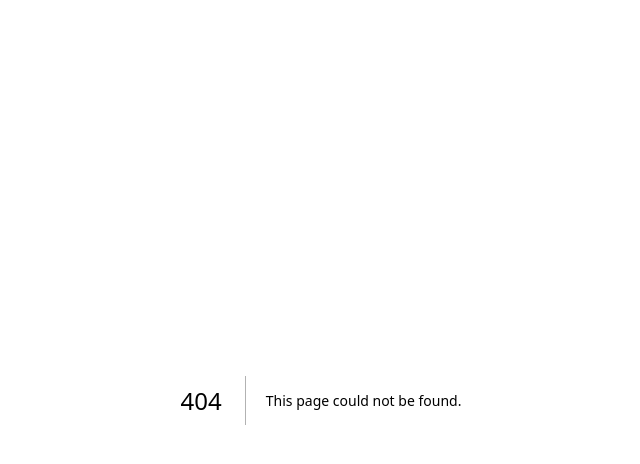
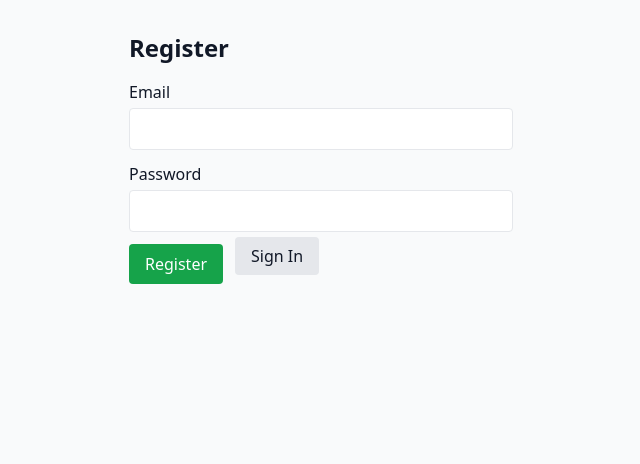
Before and after one commit to yinshen138/ecommerce, a Next.js app in the folder frontend/: page /register in a window 1280 px wide. Before the commit this address had no page. Shown: the top 464 px of the page, without its empty margins (319-959 px from the left). Built offline with nearby package versions, Linux system fonts and the light colour scheme; no server answers.

Commit message:
feat(frontend): add login/register/profile pages using Supabase client

```diff
--- /dev/null
+++ b/frontend/lib/supabase.ts
@@ -0,0 +1,6 @@
+import { createClient } from '@supabase/supabase-js'
+
+const url = process.env.NEXT_PUBLIC_SUPABASE_URL || ''
+const anonKey = process.env.NEXT_PUBLIC_SUPABASE_ANON_KEY || ''
+
+export const supabase = createClient(url, anonKey)
--- a/frontend/package.json
+++ b/frontend/package.json
@@ -13,7 +13,8 @@
     "next": "^13.4.0",
     "react": "^18.2.0",
     "react-dom": "^18.2.0",
-    "tailwindcss": "^3.0.0"
+    "tailwindcss": "^3.0.0",
+    "@supabase/supabase-js": "^2.28.0"
   },
   "devDependencies": {
     "@playwright/test": "^1.62.1",
--- /dev/null
+++ b/frontend/pages/login.tsx
@@ -0,0 +1,48 @@
+import { useState } from 'react'
+import Link from 'next/link'
+import { supabase } from '../lib/supabase'
+
+export default function LoginPage() {
+  const [email, setEmail] = useState('')
+  const [password, setPassword] = useState('')
+  const [loading, setLoading] = useState(false)
+  const [error, setError] = useState<string | null>(null)
+
+  const signIn = async (e: React.FormEvent) => {
+    e.preventDefault()
+    setLoading(true)
+    setError(null)
+    try {
+      const res = await supabase.auth.signInWithPassword({ email, password })
+      if (res.error) throw res.error
+      alert('Signed in')
+      // redirect to profile
+      window.location.href = '/profile'
+    } catch (err: any) {
+      setError(err.message || JSON.stringify(err))
+    } finally {
+      setLoading(false)
+    }
+  }
+
+  return (
+    <main className="p-8 max-w-md mx-auto">
+      <h1 className="text-2xl font-bold mb-4">Login</h1>
+      <form onSubmit={signIn} className="space-y-3">
+        <div>
+          <label className="block mb-1">Email</label>
+          <input className="border rounded px-3 py-2 w-full" value={email} onChange={(e)=>setEmail(e.target.value)} />
+        </div>
+        <div>
+          <label className="block mb-1">Password</label>
+          <input type="password" className="border rounded px-3 py-2 w-full" value={password} onChange={(e)=>setPassword(e.target.value)} />
+        </div>
+        {error && <div className="text-red-600">{error}</div>}
+        <div className="flex gap-3">
+          <button disabled={loading} className="px-4 py-2 bg-blue-600 text-white rounded">{loading ? 'Signing...' : 'Sign In'}</button>
+          <Link href="/register"><a className="px-4 py-2 bg-gray-200 rounded">Register</a></Link>
+        </div>
+      </form>
+    </main>
+  )
+}
--- /dev/null
+++ b/frontend/pages/profile.tsx
@@ -0,0 +1,53 @@
+import { useEffect, useState } from 'react'
+import Link from 'next/link'
+import { supabase } from '../lib/supabase'
+
+export default function ProfilePage() {
+  const [user, setUser] = useState<any>(null)
+  const [loading, setLoading] = useState(true)
+
+  useEffect(() => {
+    let mounted = true
+    async function load() {
+      try {
+        const s = await supabase.auth.getSession()
+        const session = s.data.session
+        if (!session) {
+          // not signed in
+          window.location.href = '/login'
+          return
+        }
+        const u = session.user
+        if (mounted) setUser(u)
+      } catch (err) {
+        console.error(err)
+      } finally {
+        if (mounted) setLoading(false)
+      }
+    }
+    load()
+    return () => { mounted = false }
+  }, [])
+
+  const signOut = async () => {
+    await supabase.auth.signOut()
+    window.location.href = '/'
+  }
+
+  if (loading) return <div className="p-8">Loading...</div>
+  if (!user) return <div className="p-8">Not signed in. <Link href="/login"><a className="text-blue-600">Sign in</a></Link></div>
+
+  return (
+    <main className="p-8 max-w-md mx-auto">
+      <h1 className="text-2xl font-bold mb-4">Profile</h1>
+      <div className="mb-4">
+        <div><strong>ID:</strong> {user.id}</div>
+        <div><strong>Email:</strong> {user.email}</div>
+      </div>
+      <div className="flex gap-3">
+        <button onClick={signOut} className="px-3 py-1 bg-red-600 text-white rounded">Sign out</button>
+        <Link href="/"><a className="px-3 py-1 bg-gray-200 rounded">Home</a></Link>
+      </div>
+    </main>
+  )
+}
--- /dev/null
+++ b/frontend/pages/register.tsx
@@ -0,0 +1,47 @@
+import { useState } from 'react'
+import Link from 'next/link'
+import { supabase } from '../lib/supabase'
+
+export default function RegisterPage() {
+  const [email, setEmail] = useState('')
+  const [password, setPassword] = useState('')
+  const [loading, setLoading] = useState(false)
+  const [error, setError] = useState<string | null>(null)
+
+  const signUp = async (e: React.FormEvent) => {
+    e.preventDefault()
+    setLoading(true)
+    setError(null)
+    try {
+      const res = await supabase.auth.signUp({ email, password })
+      if (res.error) throw res.error
+      alert('Registration started. Check your email for confirmation if required.')
+      window.location.href = '/login'
+    } catch (err: any) {
+      setError(err.message || JSON.stringify(err))
+    } finally {
+      setLoading(false)
+    }
+  }
+
+  return (
+    <main className="p-8 max-w-md mx-auto">
+      <h1 className="text-2xl font-bold mb-4">Register</h1>
+      <form onSubmit={signUp} className="space-y-3">
+        <div>
+          <label className="block mb-1">Email</label>
+          <input className="border rounded px-3 py-2 w-full" value={email} onChange={(e)=>setEmail(e.target.value)} />
+        </div>
+        <div>
+          <label className="block mb-1">Password</label>
+          <input type="password" className="border rounded px-3 py-2 w-full" value={password} onChange={(e)=>setPassword(e.target.value)} />
+        </div>
+        {error && <div className="text-red-600">{error}</div>}
+        <div className="flex gap-3">
+          <button disabled={loading} className="px-4 py-2 bg-green-600 text-white rounded">{loading ? 'Registering...' : 'Register'}</button>
+          <Link href="/login"><a className="px-4 py-2 bg-gray-200 rounded">Sign In</a></Link>
+        </div>
+      </form>
+    </main>
+  )
+}
```
